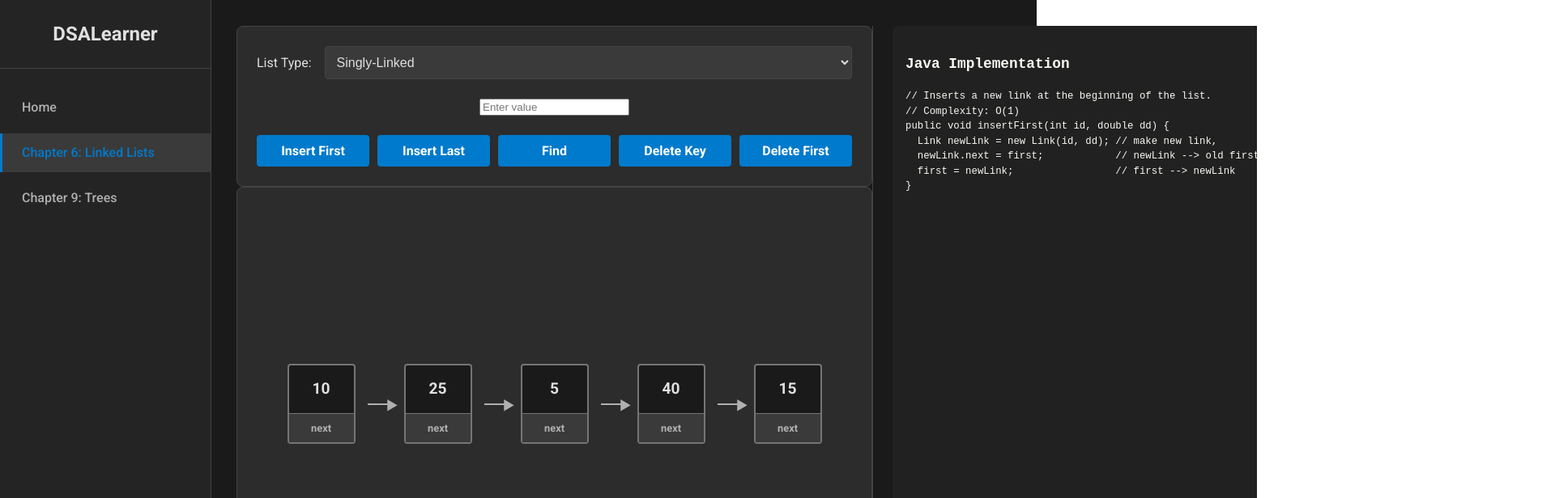
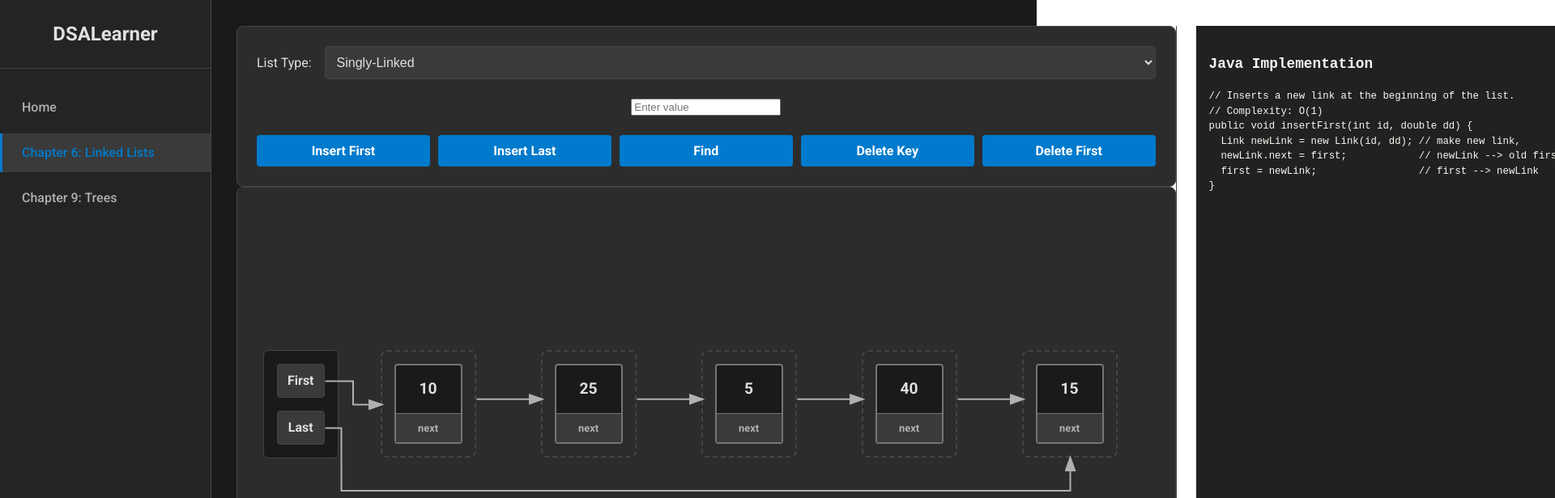
Before and after one commit to thomaskim09/DSALearner, a React (Vite) app: page /linked-list in a window 1280 px wide. Shown: the top 616 px of the page at 81% size, 1920 px wide, since content can reach past the window. Built offline with nearby package versions, Linux system fonts and the light colour scheme.

Commit message:
Refine linked list

```diff
--- a/src/assets/styles/LinkedList.css
+++ b/src/assets/styles/LinkedList.css
@@ -2,16 +2,41 @@
 .linked-list-visualizer {
     flex-grow: 1;
     display: flex;
-    flex-direction: column;
-    justify-content: center;
-    align-items: center;
-    padding: 2rem;
+    position: relative; /* Crucial for positioning the SVG overlay */
     background-color: var(--bg-content);
     border: 1px solid var(--border-color);
     border-radius: 8px;
-    min-height: 250px; /* Fixed min-height */
-    position: relative;
-    overflow-x: auto;
+    min-height: 300px; /* Increased min-height */
+    overflow: auto;
+}
+
+.visualizer-content {
+    display: flex;
+    align-items: center;
+    padding: 2rem;
+    gap: 2rem;
+    /* Removed z-index to prevent it from covering the SVG layer */
+}
+
+.list-info-box {
+    display: flex;
+    flex-direction: column;
+    gap: 1rem;
+    background-color: var(--bg-main);
+    border: 1px solid var(--border-color);
+    padding: 1rem;
+    border-radius: 6px;
+    align-self: center; /* Align to the center of the flex container */
+}
+
+.list-info-label {
+    background-color: var(--bg-interactive);
+    padding: 8px 12px;
+    border-radius: 4px;
+    text-align: center;
+    font-weight: bold;
+    color: var(--text-primary);
+    border: 1px solid var(--border-color);
 }
 
 .list-container {
@@ -19,9 +44,17 @@
     align-items: center;
     padding: 20px;
     min-height: 120px;
+    gap: 80px; /* Gap between node wrappers */
 }
 
-/* New Node Structure */
+/* Wrapper for each node */
+.node-wrapper {
+    border: 2px dashed var(--border-color);
+    padding: 15px;
+    border-radius: 8px;
+    background-color: #2c2c2c88; /* Slight background for the wrapper */
+}
+
 .list-node {
     display: flex;
     flex-direction: column;
@@ -61,7 +94,6 @@
     border-bottom: none;
 }
 
-
 .list-node.highlighted {
     border-color: var(--node-highlight);
     box-shadow: 0 0 15px var(--node-highlight);
@@ -74,47 +106,35 @@
     padding: 20px 40px;
 }
 
-/* New Arrow Styling */
-.list-arrow-container {
-    display: flex;
-    flex-direction: column;
-    justify-content: space-around;
-    align-self: stretch;
-    margin: 0 15px;
-    position: relative;
-    width: 30px;
+/* === SVG Connector Styles === */
+.connector-svg {
+    position: absolute;
+    top: 0;
+    left: 0;
+    width: 100%;
+    height: 100%;
+    z-index: 1; /* This ensures the SVG is on top of the background */
+    pointer-events: none; /* Allows clicks to pass through to the nodes */
 }
 
-.arrow {
-    height: 2px;
-    background-color: var(--text-secondary);
-    position: relative;
+.connector-path {
+    fill: none;
+    stroke-width: 2px;
+    transition: d 0.2s ease-in-out;
 }
 
-.arrow.next-arrow::after {
-    content: '▶';
-    position: absolute;
-    right: -8px;
-    top: -9px;
-    color: var(--text-secondary);
+.connector-path.next {
+    stroke: var(--text-secondary);
 }
 
-.arrow.prev-arrow {
-    margin-top: 30px;
+.connector-path.prev {
+    stroke: var(--accent-color);
 }
-
-.arrow.prev-arrow::before {
-    content: '◀';
-    position: absolute;
-    left: -8px;
-    top: -9px;
-    color: var(--text-secondary);
-}
-
 
 .animation-message {
     position: absolute;
-    top: 10px;
+    bottom: 10px;
+    left: 10px;
     background-color: rgba(0,0,0,0.7);
     padding: 8px 15px;
     border-radius: 5px;
@@ -122,7 +142,7 @@
     z-index: 10;
 }
 
-/* === Controls Panel Styles === */
+/* === Controls Panel Styles (no changes) === */
 .controls-panel {
     padding: 1.5rem;
     background-color: var(--bg-content);
--- a/src/components/LinkedList/LinkedListVisualizer.jsx
+++ b/src/components/LinkedList/LinkedListVisualizer.jsx
@@ -1,10 +1,115 @@
-import React, { useState, useEffect } from 'react';
+import React, { useState, useEffect, useRef, useLayoutEffect } from 'react';
+
+const Connectors = ({ nodes, nodeRefs, listType, visualizerRect }) => {
+    const [paths, setPaths] = useState([]);
+
+    useLayoutEffect(() => {
+        if (!visualizerRect || !nodes.length) {
+            setPaths([]);
+            return;
+        }
+
+        const newPaths = [];
+        const getRelativeRect = (element) => {
+            if (!element) return null;
+            const rect = element.getBoundingClientRect();
+            // Adjust coordinates to be relative to the visualizer container
+            return {
+                top: rect.top - visualizerRect.top,
+                left: rect.left - visualizerRect.left,
+                right: rect.right - visualizerRect.left,
+                bottom: rect.bottom - visualizerRect.top,
+                width: rect.width,
+                height: rect.height,
+            };
+        };
+
+        const firstLabelRect = getRelativeRect(nodeRefs.current.get('first-label'));
+        const lastLabelRect = getRelativeRect(nodeRefs.current.get('last-label'));
+        const firstNodeWrapperRect = getRelativeRect(nodeRefs.current.get(nodes[0].id));
+        const lastNodeWrapperRect = getRelativeRect(nodeRefs.current.get(nodes[nodes.length - 1].id));
+
+        // Arrow from "First" label with 90-degree turns
+        if (firstLabelRect && firstNodeWrapperRect) {
+            const fromX = firstLabelRect.right;
+            const fromY = firstLabelRect.top + firstLabelRect.height / 2;
+            const toX = firstNodeWrapperRect.left;
+            const toY = firstNodeWrapperRect.top + firstNodeWrapperRect.height / 2;
+            const midX = fromX + (toX - fromX) / 2;
+            newPaths.push({ id: 'path-first', d: `M ${fromX} ${fromY} H ${midX} V ${toY} H ${toX}`, type: 'next' });
+        }
+
+        // Arrow from "Last" label with 90-degree turns
+        if (lastLabelRect && lastNodeWrapperRect) {
+            const fromX = lastLabelRect.right;
+            const fromY = lastLabelRect.top + lastLabelRect.height / 2;
+            const toX = lastNodeWrapperRect.left + lastNodeWrapperRect.width / 2;
+            const toY = lastNodeWrapperRect.bottom;
+            const cornerY = lastNodeWrapperRect.bottom + 40;
+            newPaths.push({ id: 'path-last', d: `M ${fromX} ${fromY} H ${fromX + 20} V ${cornerY} H ${toX} V ${toY}`, type: 'next' });
+        }
+
+        // Arrows between nodes
+        for (let i = 0; i < nodes.length - 1; i++) {
+            const sourceWrapperRect = getRelativeRect(nodeRefs.current.get(nodes[i].id));
+            const targetWrapperRect = getRelativeRect(nodeRefs.current.get(nodes[i + 1].id));
+
+            if (sourceWrapperRect && targetWrapperRect) {
+                // Next pointer arrow
+                const nextFromX = sourceWrapperRect.right;
+                const nextFromY = sourceWrapperRect.top + sourceWrapperRect.height * 0.45;
+                const nextToX = targetWrapperRect.left;
+                const nextToY = targetWrapperRect.top + targetWrapperRect.height * 0.45;
+                newPaths.push({ id: `path-next-${nodes[i].id}`, d: `M ${nextFromX} ${nextFromY} L ${nextToX} ${nextToY}`, type: 'next' });
+
+                // Prev pointer for Doubly-Linked (Right-to-Left)
+                if (listType === 'Doubly-Linked') {
+                    const prevFromX = targetWrapperRect.left; // Start at target
+                    const prevFromY = targetWrapperRect.top + targetWrapperRect.height * 0.8;
+                    const prevToX = sourceWrapperRect.right; // End at source
+                    const prevToY = sourceWrapperRect.top + sourceWrapperRect.height * 0.8;
+                    // --- THIS LINE IS THE FIX ---
+                    newPaths.push({ id: `path-prev-${nodes[i].id}`, d: `M ${prevFromX} ${prevFromY} L ${prevToX} ${prevToY}`, type: 'prev' });
+                }
+            }
+        }
+        setPaths(newPaths);
+    }, [nodes, nodeRefs, listType, visualizerRect]);
+
+    return (
+        <svg className="connector-svg">
+            <defs>
+                {/* Arrowhead for NEXT pointers (points right) */}
+                <marker id="arrowhead-next" markerWidth="10" markerHeight="7" refX="8" refY="3.5" orient="auto">
+                    <polygon points="0 0, 10 3.5, 0 7" fill="var(--text-secondary)" />
+                </marker>
+                {/* Arrowhead for PREV pointers (points left) */}
+                <marker id="arrowhead-prev" markerWidth="10" markerHeight="7" refX="2" refY="3.5" orient="auto">
+                    <polygon points="10 0, 0 3.5, 10 7" fill="var(--accent-color)" />
+                </marker>
+            </defs>
+            {paths.map(path => (
+                 <path key={path.id} d={path.d} className={`connector-path ${path.type}`}
+                    markerEnd={
+                        path.type === 'next' ? "url(#arrowhead-next)" :
+                        path.type === 'prev' ? "url(#arrowhead-prev)" : ""
+                    }
+                />
+            ))}
+        </svg>
+    );
+};
+
 
 const LinkedListVisualizer = ({ head, animationSteps, onAnimationComplete, listType }) => {
     const [nodes, setNodes] = useState([]);
     const [highlightedNodeId, setHighlightedNodeId] = useState(null);
     const [message, setMessage] = useState('');
     const [isPlaying, setIsPlaying] = useState(false);
+    const [visualizerRect, setVisualizerRect] = useState(null);
+
+    const nodeRefs = useRef(new Map());
+    const visualizerRef = useRef(null);
 
     useEffect(() => {
         let current = head;
@@ -16,35 +121,38 @@ const LinkedListVisualizer = ({ head, animationSteps, onAnimationComplete, listT
         setNodes(newNodes);
     }, [head]);
 
+    useLayoutEffect(() => {
+        const updateRect = () => {
+            if (visualizerRef.current) {
+                setVisualizerRect(visualizerRef.current.getBoundingClientRect());
+            }
+        };
+        updateRect();
+        const resizeObserver = new ResizeObserver(updateRect);
+        if (visualizerRef.current) {
+            resizeObserver.observe(visualizerRef.current);
+        }
+        return () => resizeObserver.disconnect();
+    }, [nodes]);
+
     useEffect(() => {
-        if (animationSteps && animationSteps.length > 0) {
+        if (animationSteps?.length > 0) {
             setIsPlaying(true);
             let stepIndex = 0;
-
             const processStep = () => {
                 if (stepIndex >= animationSteps.length) {
                     setIsPlaying(false);
                     setHighlightedNodeId(null);
                     setMessage('');
-                    if (onAnimationComplete) {
-                        setTimeout(onAnimationComplete, 500);
-                    }
+                    if (onAnimationComplete) setTimeout(onAnimationComplete, 500);
                     return;
                 }
-
                 const step = animationSteps[stepIndex];
                 setMessage(step.message || '');
-
-                if (step.type === 'highlight' || step.type === 'found' || step.type === 'delete') {
-                    setHighlightedNodeId(step.nodeId);
-                } else {
-                    setHighlightedNodeId(null);
-                }
-
+                setHighlightedNodeId(step.nodeId || null);
                 stepIndex++;
-                setTimeout(processStep, 1000); // 1 second per step
+                setTimeout(processStep, 1000);
             };
-
             processStep();
         } else {
             setIsPlaying(false);
@@ -54,11 +162,16 @@ const LinkedListVisualizer = ({ head, animationSteps, onAnimationComplete, listT
     }, [animationSteps, onAnimationComplete]);
 
     return (
-        <div className="linked-list-visualizer">
-            {isPlaying && <div className="animation-message">{message}</div>}
+        <div className="linked-list-visualizer" ref={visualizerRef}>
+            <div className="visualizer-content">
+                <div className="list-info-box">
+                    <div className="list-info-label" ref={el => nodeRefs.current.set('first-label', el)}>First</div>
+                    <div className="list-info-label" ref={el => nodeRefs.current.set('last-label', el)}>Last</div>
+                </div>
+
                 <div className="list-container">
-                {nodes.map((node, index) => (
-                    <React.Fragment key={node.id}>
+                    {nodes.map((node) => (
+                         <div className="node-wrapper" key={node.id} ref={el => nodeRefs.current.set(node.id, el)}>
                             <div className={`list-node ${highlightedNodeId === node.id ? 'highlighted' : ''}`}>
                                 <div className="node-value">{node.value}</div>
                                 <div className="node-pointer-box">
@@ -66,16 +179,15 @@ const LinkedListVisualizer = ({ head, animationSteps, onAnimationComplete, listT
                                     {(listType === 'Doubly-Linked') && <div className="node-pointer prev">prev</div>}
                                 </div>
                             </div>
-                        {index < nodes.length - 1 && (
-                            <div className={`list-arrow-container ${listType === 'Doubly-Linked' ? 'double' : ''}`}>
-                                <div className="arrow next-arrow"></div>
-                                {listType === 'Doubly-Linked' && <div className="arrow prev-arrow"></div>}
                         </div>
-                        )}
-                    </React.Fragment>
                     ))}
                     {nodes.length === 0 && <div className="list-node empty">null</div>}
                 </div>
+            </div>
+
+            <Connectors nodes={nodes} nodeRefs={nodeRefs} listType={listType} visualizerRect={visualizerRect}/>
+
+            {isPlaying && <div className="animation-message">{message}</div>}
         </div>
     );
 };
--- a/src/pages/LinkedListPage.jsx
+++ b/src/pages/LinkedListPage.jsx
@@ -26,7 +26,6 @@ const LinkedListPage = () => {
         }
         setIsAnimating(false);
         setAnimationSteps([]);
-        refreshList(); // Or update based on final state
     };
 
     // New: Handle hover to update code display
```
Lines whose indentation alone changed are shown as unchanged.
